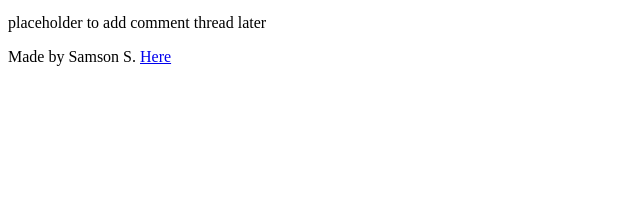
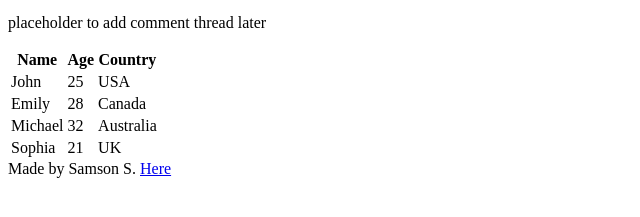
Before and after one commit to Samson1340/alx_html_css, a plain HTML site: page html_basic/index.html in a window 1280 px wide. Shown: the part 425-642 px from the top of the page, without its empty margins (0-640 px from the left). Drawn offline with Linux system fonts and the light colour scheme.

Commit message:
the last update html file

```diff
--- a/html_basic/index.html
+++ b/html_basic/index.html
@@ -22,6 +22,39 @@
         <aside>
             <p>placeholder to add comment thread later</p>
         </aside>
+        <article>
+            <table>
+                <thead>
+                    <tr>
+                        <th>Name</th>
+                        <th>Age</th>
+                        <th>Country</th>
+                    </tr>
+                </thead>
+                    <tr>
+                        <td>John</td>
+                        <td>25</td>
+                        <td>USA</td>
+                    </tr>
+                    <tr>
+                        <td>Emily</td>
+                        <td>28</td>
+                        <td>Canada</td>
+                    </tr>
+                    <tr>
+                        <td>Michael</td>
+                        <td>32</td>
+                        <td>Australia</td>
+                    </tr>
+                    <tr>
+                        <td>Sophia</td>
+                        <td>21</td>
+                        <td>UK</td>
+                    </tr>
+                <tbody>
+
+                </tbody>
+            </table>
     </main>
     <footer>
         Made by Samson S. <a href="facebook.com" target="_blank">Here</a>
```
